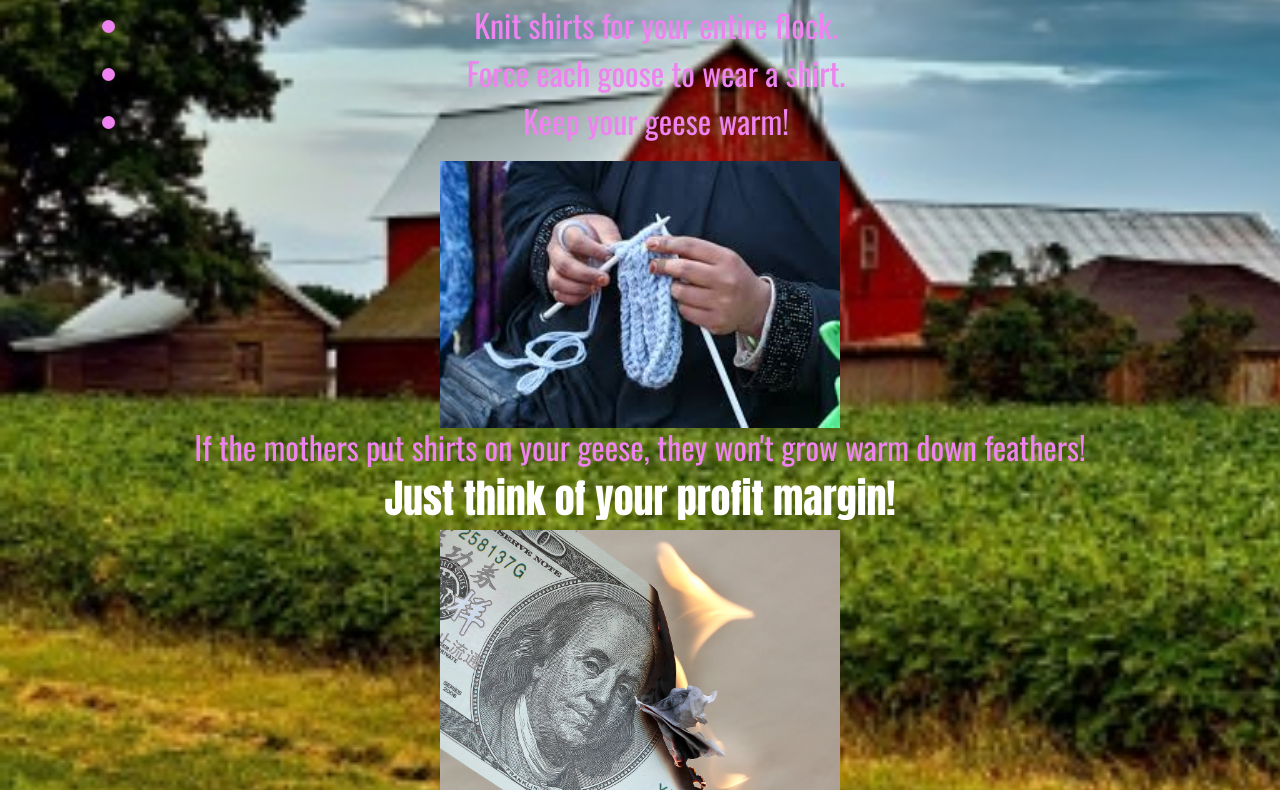
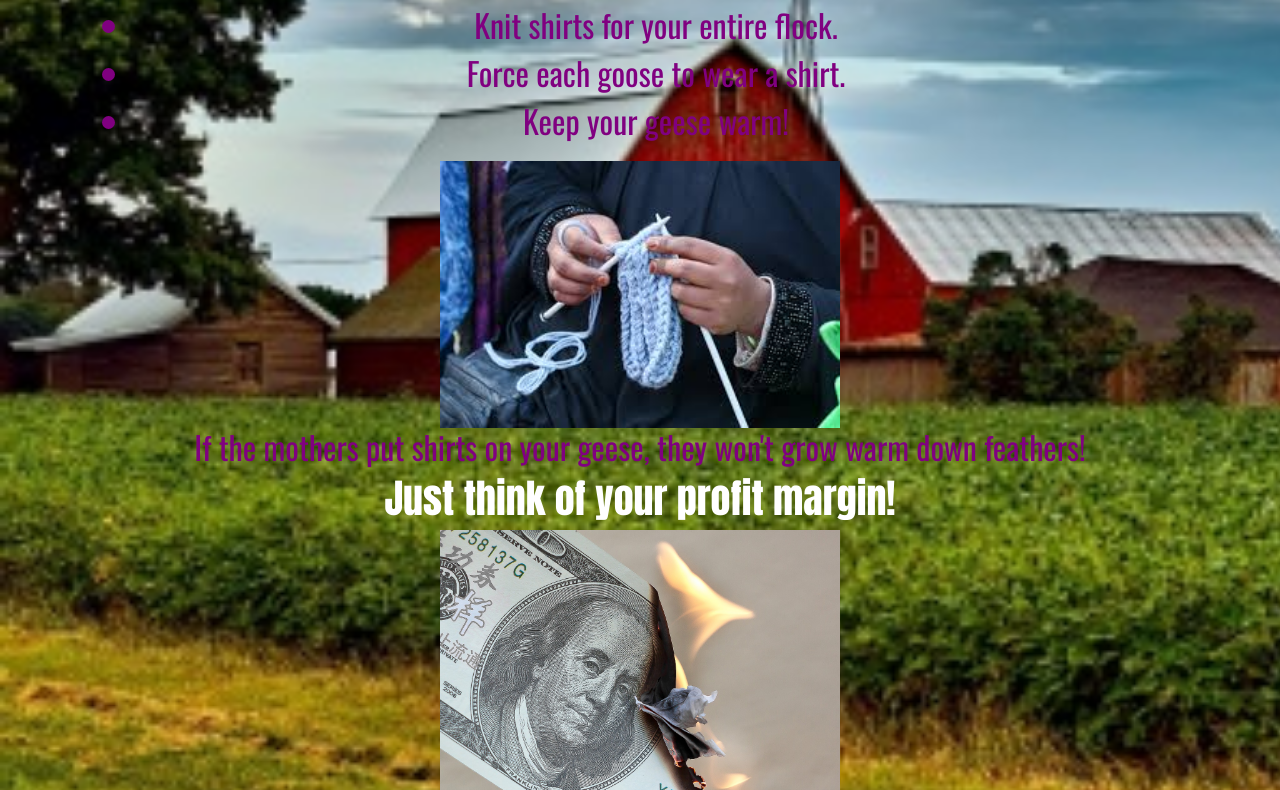
Before and after one commit to jacobnewland/csci340lab1, a plain HTML site: page index.html in a window 1280 px wide. Shown: the part 726-1516 px from the top of the page. Drawn offline with nearby package versions, Linux system fonts and the light colour scheme.

Commit message:
Perhaps purple?

```diff
--- a/main.css
+++ b/main.css
@@ -20,7 +20,7 @@ h1 {
   font-size: 32px;
   font-weight: 200;
   text-align: center;
-  color:violet;
+  color:Purple;
 }
 
 .back {
```
